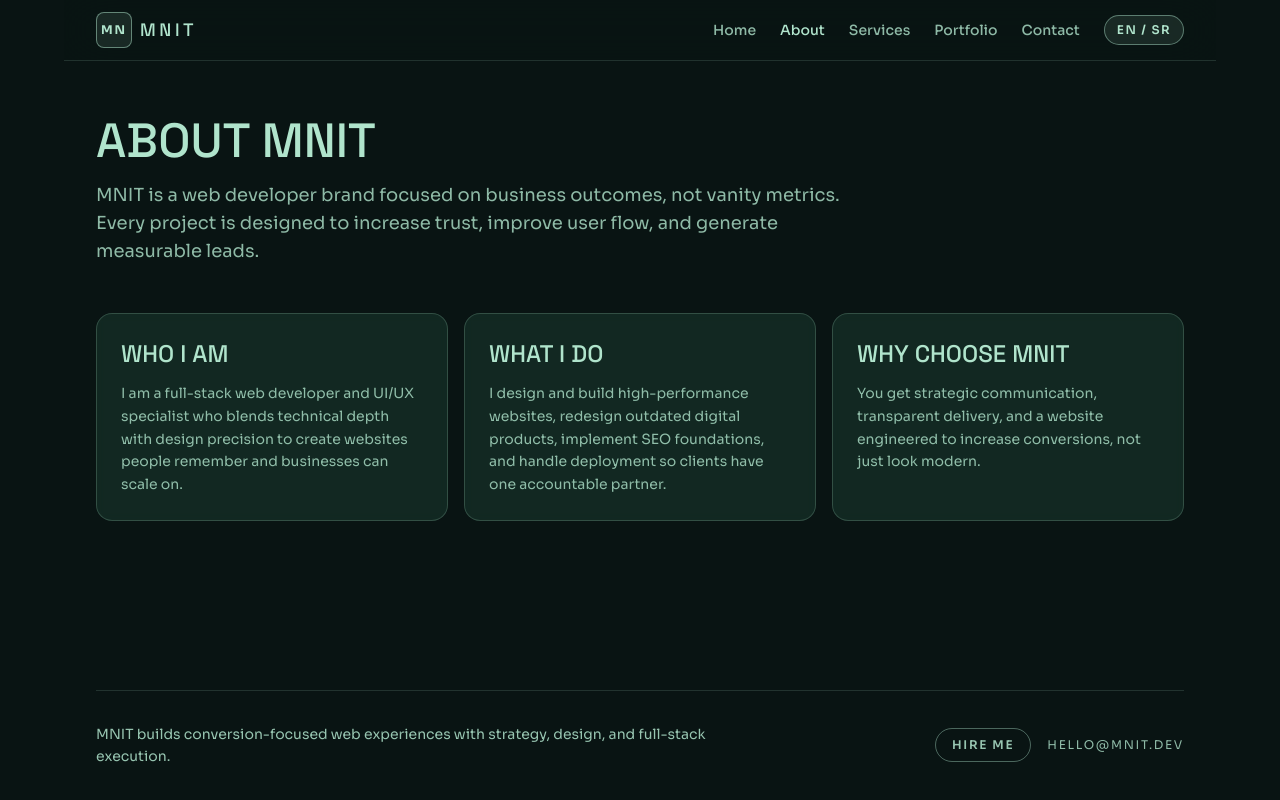
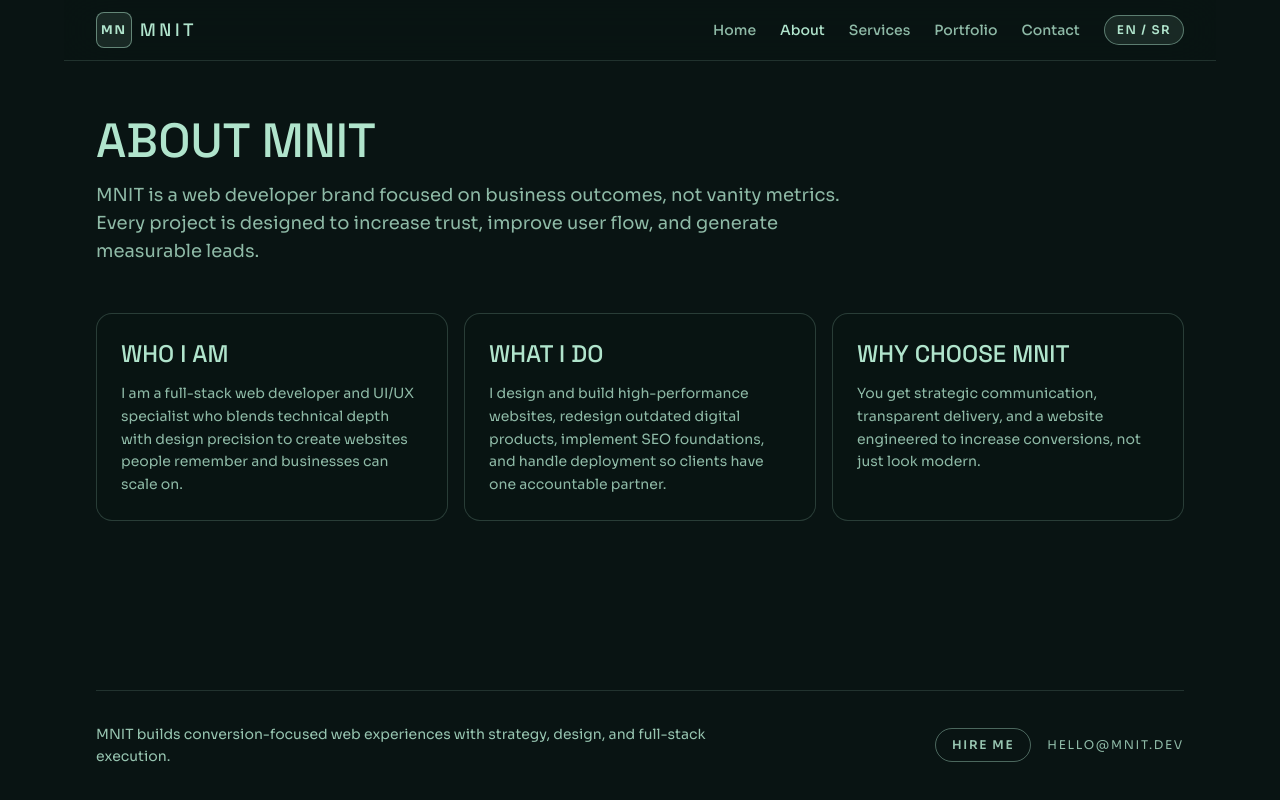
Before and after one commit to lalovic01/MNIT, a React (Vite) app: page /about in a window 1280 px wide. Built offline with nearby package versions, Linux system fonts and the light colour scheme.

Commit message:
update about section

```diff
--- a/src/pages/AboutPage.jsx
+++ b/src/pages/AboutPage.jsx
@@ -1,6 +1,9 @@
+import { motion } from 'framer-motion'
 import AnimatedSection from '../components/AnimatedSection'
 import { useLanguage } from '../context/LanguageContext'
 import { useDocumentMeta } from '../hooks/useDocumentMeta'
+
+const MotionArticle = motion.article
 
 export default function AboutPage() {
   const { content } = useLanguage()
@@ -17,14 +20,22 @@ export default function AboutPage() {
       </header>
 
       <AnimatedSection className="grid gap-4 md:grid-cols-3" delay={0.08}>
-        {content.about.blocks.map((block) => (
-          <article
+        {content.about.blocks.map((block, index) => (
+          <MotionArticle
             key={block.title}
-            className="rounded-2xl border border-foam/20 bg-pine/30 p-6 backdrop-blur-sm transition hover:-translate-y-1 hover:border-foam/50"
+            className="process-orbit-card group relative overflow-hidden rounded-2xl border border-foam/20 bg-ink/50 p-6"
+            initial={{ opacity: 0, y: 20 }}
+            whileInView={{ opacity: 1, y: 0 }}
+            viewport={{ once: true, amount: 0.35 }}
+            transition={{ delay: index * 0.12, duration: 0.5 }}
+            whileHover={{ y: -6 }}
           >
-            <h2 className="font-title text-2xl uppercase text-foam">{block.title}</h2>
-            <p className="mt-3 text-sm leading-relaxed text-foam/80">{block.text}</p>
-          </article>
+            <span aria-hidden="true" className="process-orbit-line" />
+            <div className="relative z-10">
+              <h2 className="font-title text-2xl uppercase text-foam">{block.title}</h2>
+              <p className="mt-3 text-sm leading-relaxed text-foam/80">{block.text}</p>
+            </div>
+          </MotionArticle>
         ))}
       </AnimatedSection>
     </div>
```
